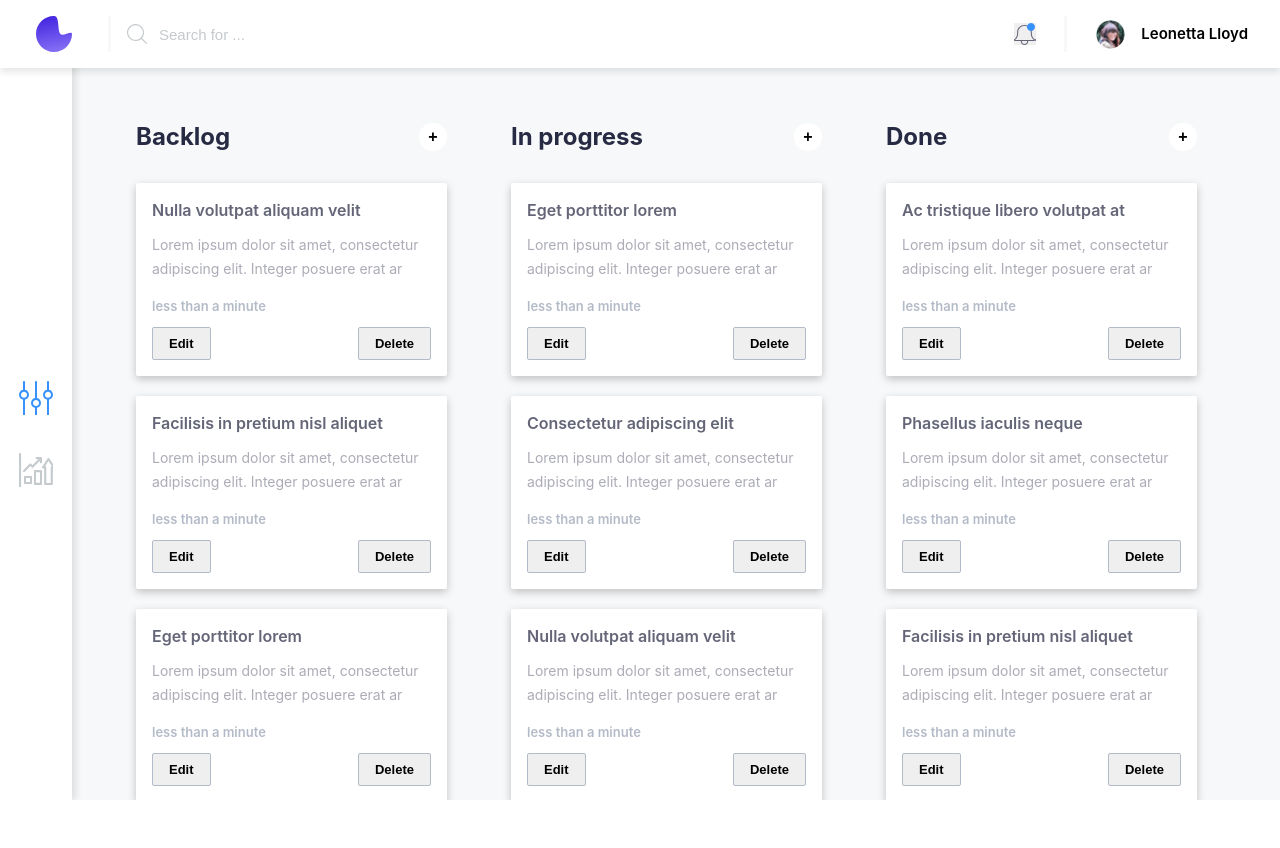
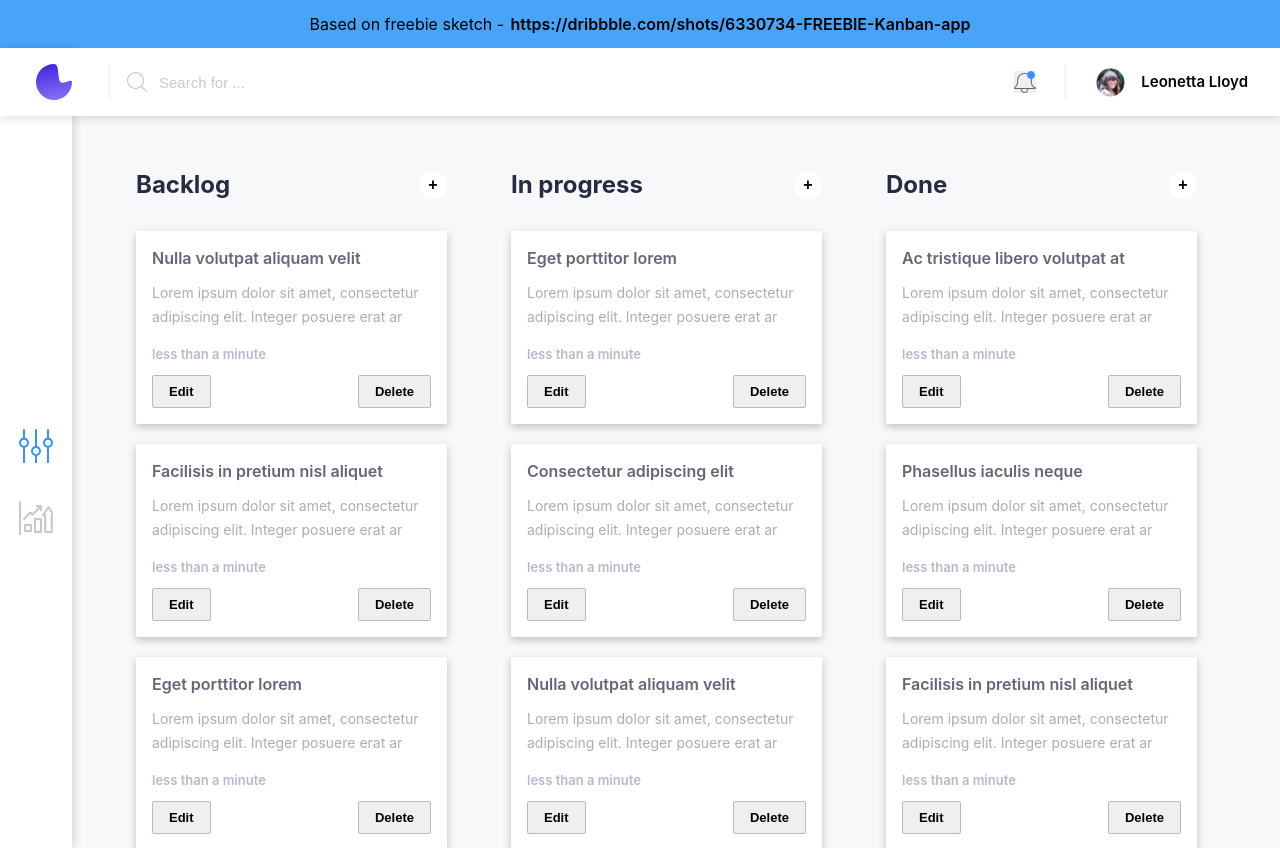
Before and after one commit to kohgpat/kanban-app, a React (Create React App) app: page / in a window 1280 px wide. Before the commit the page ends 800 px from the top, so only its background shows below. Built offline with nearby package versions, Linux system fonts and the light colour scheme.

Commit message:
Add a flash message component with a link to freebie template

```diff
--- /dev/null
+++ b/src/components/Flash/index.js
@@ -0,0 +1,17 @@
+import React from "react";
+import * as s from "./styles";
+
+const Flash = () => (
+  <s.Flash>
+    Based on freebie sketch -{" "}
+    <s.Link
+      href="https://dribbble.com/shots/6330734-FREEBIE-Kanban-app"
+      target="_blank"
+      rel="noopener noreferrer"
+    >
+      https://dribbble.com/shots/6330734-FREEBIE-Kanban-app
+    </s.Link>
+  </s.Flash>
+);
+
+export default Flash;
--- /dev/null
+++ b/src/components/Flash/styles.js
@@ -0,0 +1,18 @@
+import styled from "styled-components";
+
+export const Flash = styled.div`
+  display: flex;
+  align-items: center;
+  justify-content: center;
+  height: var(--flash-height);
+  background-color: #47A4F9;
+  color: #000;
+  padding: 1rem;
+`;
+
+export const Link = styled.a`
+  text-decoration: none;
+  margin-left: 0.4rem;
+  color: #000;
+  font-weight: 600;
+`;
--- a/src/components/Topbar/styles.js
+++ b/src/components/Topbar/styles.js
@@ -11,7 +11,7 @@ export const Topbar = styled.div`
   background-color: #fff;
   box-shadow: 0 4px 7px rgba(0, 0, 0, 0.1);
   position: fixed;
-  top: 0;
+  top: var(--flash-height);
   right: 0;
   left: 0;
   z-index: 2;
--- a/src/index.css
+++ b/src/index.css
@@ -1,5 +1,6 @@
 :root {
   --topbar-height: 68px;
+  --flash-height: 48px;
 }
 
 *, *::before, *::after {
--- a/src/screens/Dashboard/index.js
+++ b/src/screens/Dashboard/index.js
@@ -1,5 +1,6 @@
 import React, { Component } from "react";
 import Screen from "../../components/Screen";
+import Flash from "../../components/Flash";
 import Topbar from "../../components/Topbar";
 import Content from "../../components/Content";
 import Sidebar from "../../components/Sidebar";
@@ -12,6 +13,7 @@ class Dashboard extends Component {
     return (
       <ListsProvider>
         <Screen>
+          <Flash />
           <Topbar />
 
           <Content>
```
